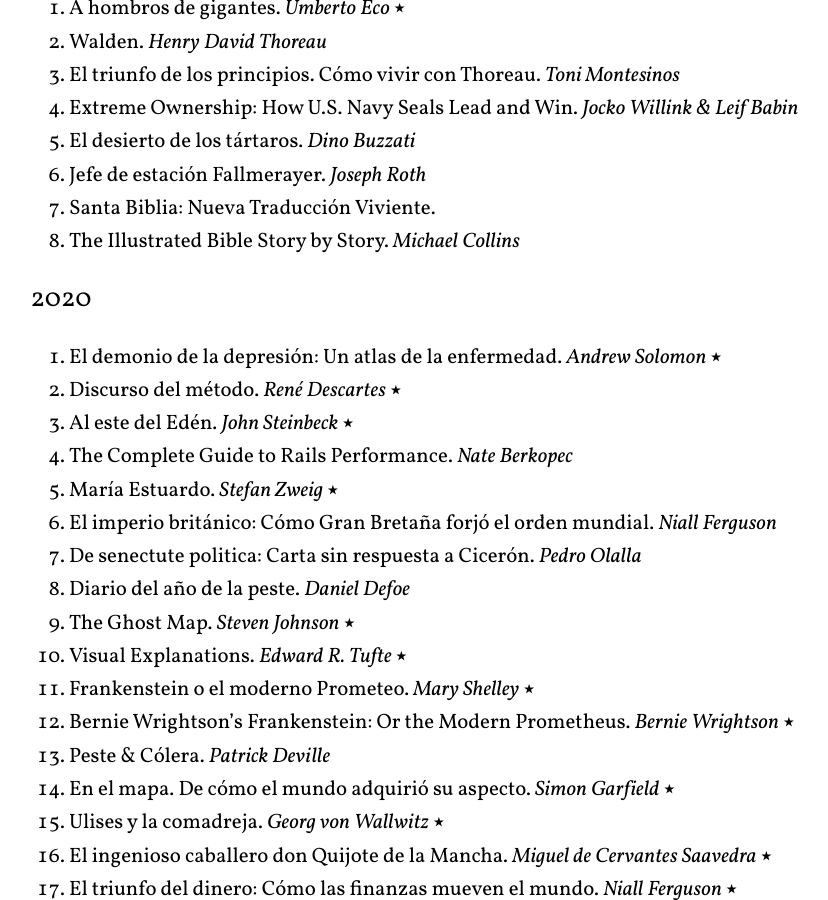
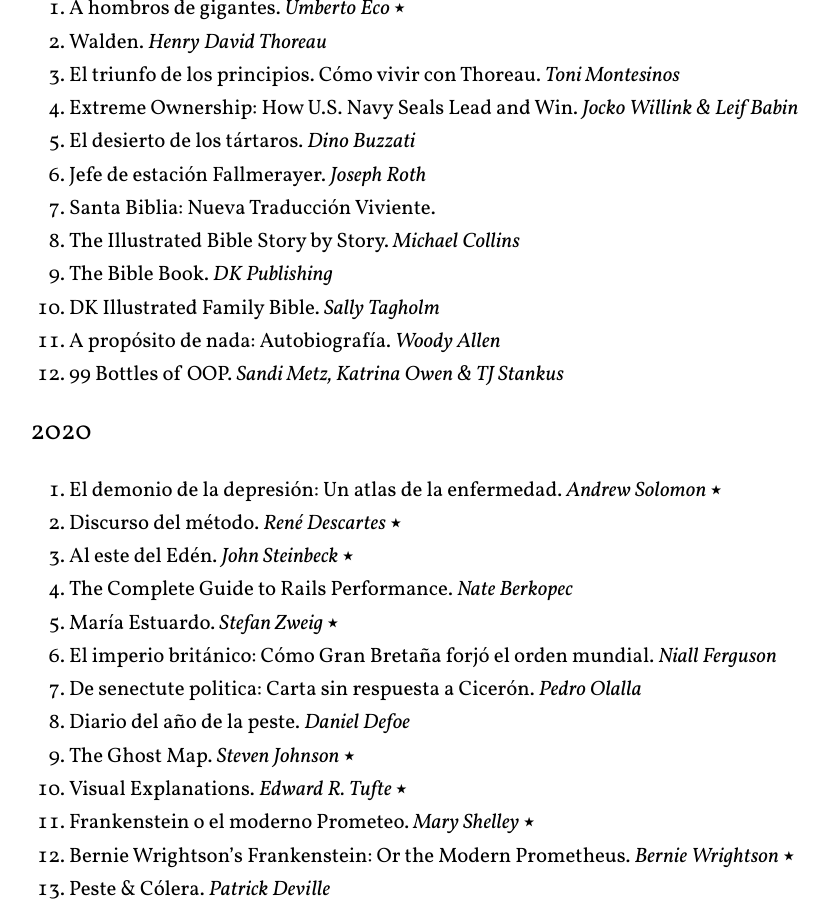
Before and after one commit to arturoherrero/arturoherrero.com, a Jekyll site: the page built from pages/books.md, in a window 1280 px wide and 900 px high, scrolled down 350 px. Shown: the whole window, without its empty margins (220-1048 px from the left). Built offline with Jekyll 4.4.1, drawn with Linux system fonts in a browser that asks for light colours.

Commit message:
Update lists

```diff
--- a/pages/books.md
+++ b/pages/books.md
@@ -18,6 +18,10 @@
 6. Jefe de estación Fallmerayer. *Joseph Roth*
 7. Santa Biblia: Nueva Traducción Viviente.
 8. The Illustrated Bible Story by Story. *Michael Collins*
+9. The Bible Book. *DK Publishing*
+10. DK Illustrated Family Bible. *Sally Tagholm*
+11. A propósito de nada: Autobiografía. *Woody Allen*
+12. 99 Bottles of OOP. *Sandi Metz, Katrina Owen & TJ Stankus*
 
 
 ### 2020
```
Also changed, not shown: pages/directors.md (+1 -0 lines), pages/movies.md (+1 -0 lines).
